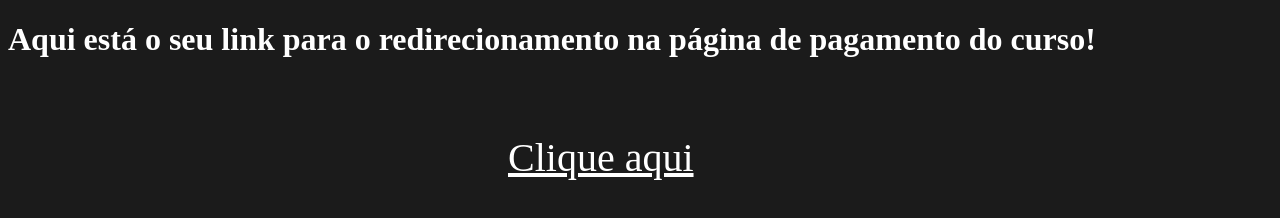
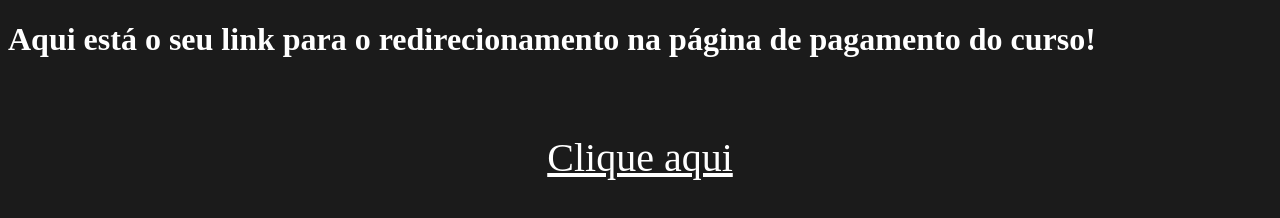
Before and after one commit to ChickChuck2/Ultilitarios-para-NINGUEM, a plain HTML site: page index.html in a window 1280 px wide. Drawn offline with Linux system fonts and the light colour scheme.

Commit message:
passo a passo foi tomando conta de mim

```diff
--- a/index.html
+++ b/index.html
@@ -8,6 +8,6 @@
         <br>
         <br>
         <br>
-        <span><a href="https://go.hotmart.com/W66659767F?ap=0443" class="clickhere">Clique aqui</a></span>
+        <div><a href="https://go.hotmart.com/W66659767F?ap=0443" class="clickhere">Clique aqui</a></div>
     </body>
 </html>
--- a/style.css
+++ b/style.css
@@ -4,9 +4,10 @@ body {
 h1 {
     color: white;
 }
-
+div {
+    text-align: center;
+}
 .clickhere {
     font-size: 40px;
-    padding: 500px;
     color: white;
 }
```
